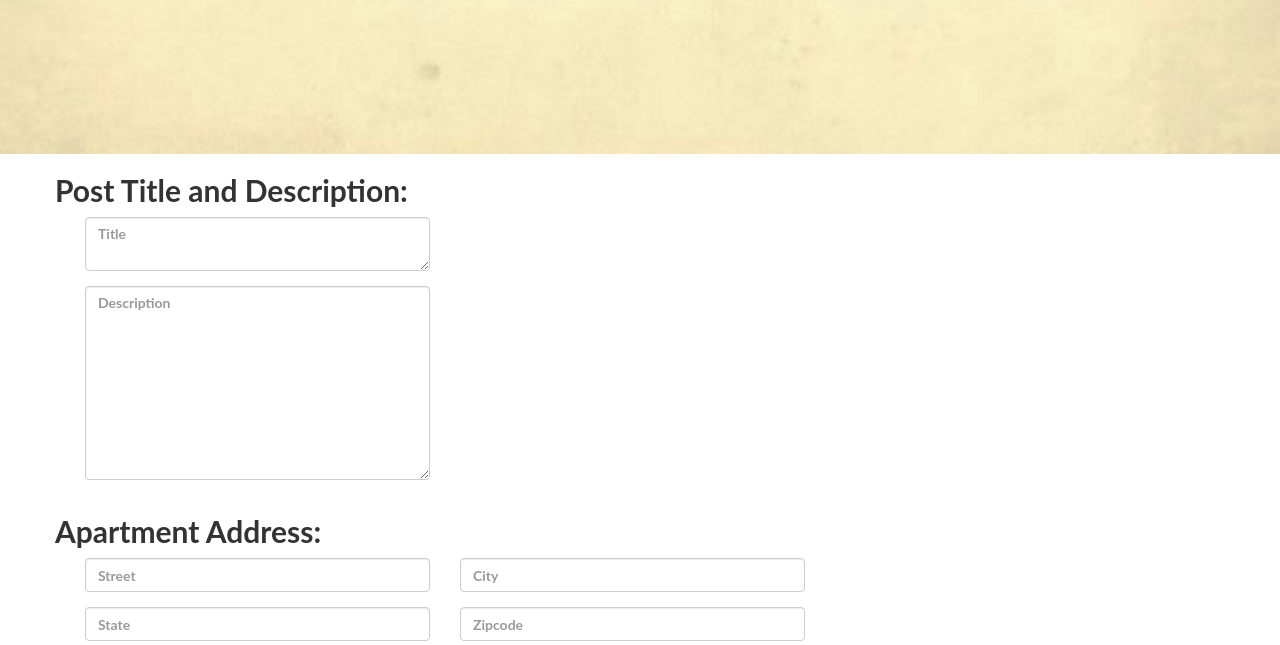
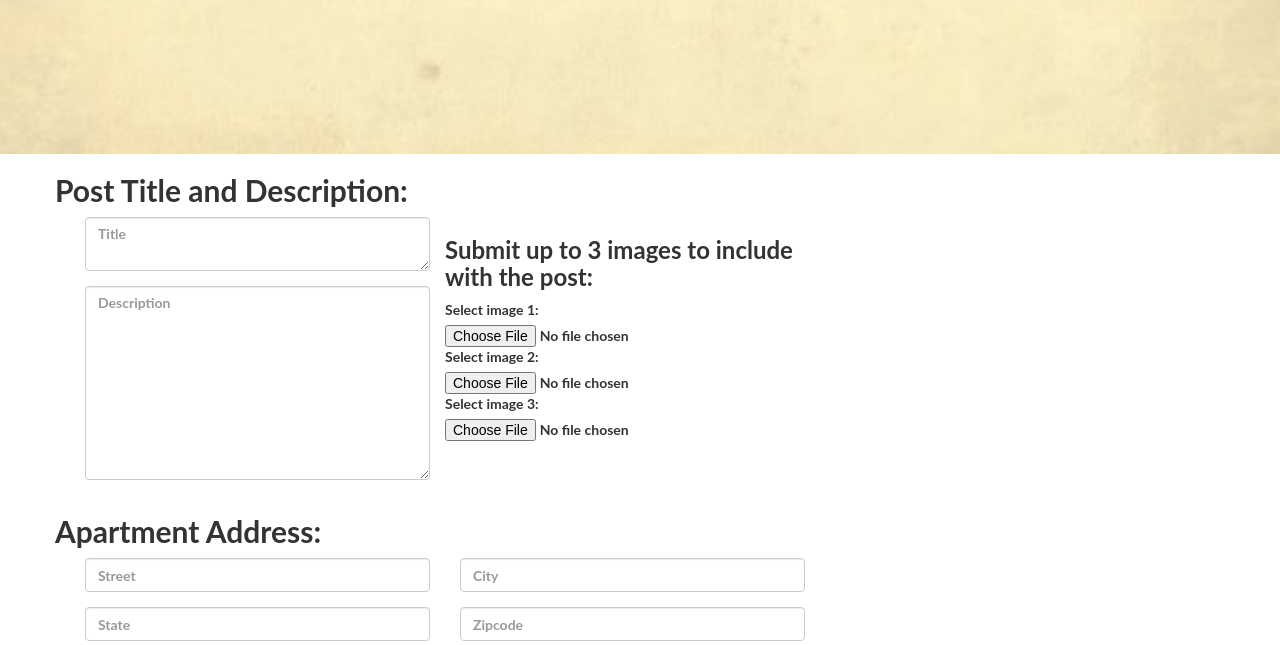
Before and after one commit to Zalelin3/7CRoomies, a Flask app: page /make-post-offcampus in a window 1280 px wide. Shown: the part 567-1212 px from the top of the page. Run offline with Flask 2, Linux system fonts and the light colour scheme; the visitor is signed in with stand-in values (Sample User, id 1); data comes from the database, SQL or seed files in the repository; data that the repository does not hold is empty; parts of the project's set-up code (start-up, migrations or seed data) failed here and were passed over; some libraries are stand-ins or nearby versions.

Commit message:
added image inputs to post forms

```diff
--- a/app/templates/post/make_post_offcampus.html
+++ b/app/templates/post/make_post_offcampus.html
@@ -35,6 +35,20 @@
                            placeholder="Description"></textarea>
                     </div>
                 </div>
+                <h3>Submit up to 3 images to include with the post:</h3>
+                <form action="/action_page.php">
+                    <label for="image1">Select image 1:</label>
+                    <input type="file" id="image1" name="image1" accept="image/x-png,image/jpeg">
+                    <!-- <input type="submit"> -->
+                </form>
+                <form action="/action_page.php">
+                    <label for="image2">Select image 2:</label>
+                    <input type="file" id="image2" name="image2" accept="image/x-png,image/jpeg">
+                </form>
+                <form action="/action_page.php">
+                    <label for="image3">Select image 3:</label>
+                    <input type="file" id="image3" name="image3" accept="image/x-png,image/jpeg">
+                </form>
             </div>
         </div>
         <div class="row">
```
Also changed, not shown: app/templates/post/make_post_oncampus_room.html (+14 -0 lines), app/templates/post/make_post_oncampus_suite.html (+14 -0 lines).
